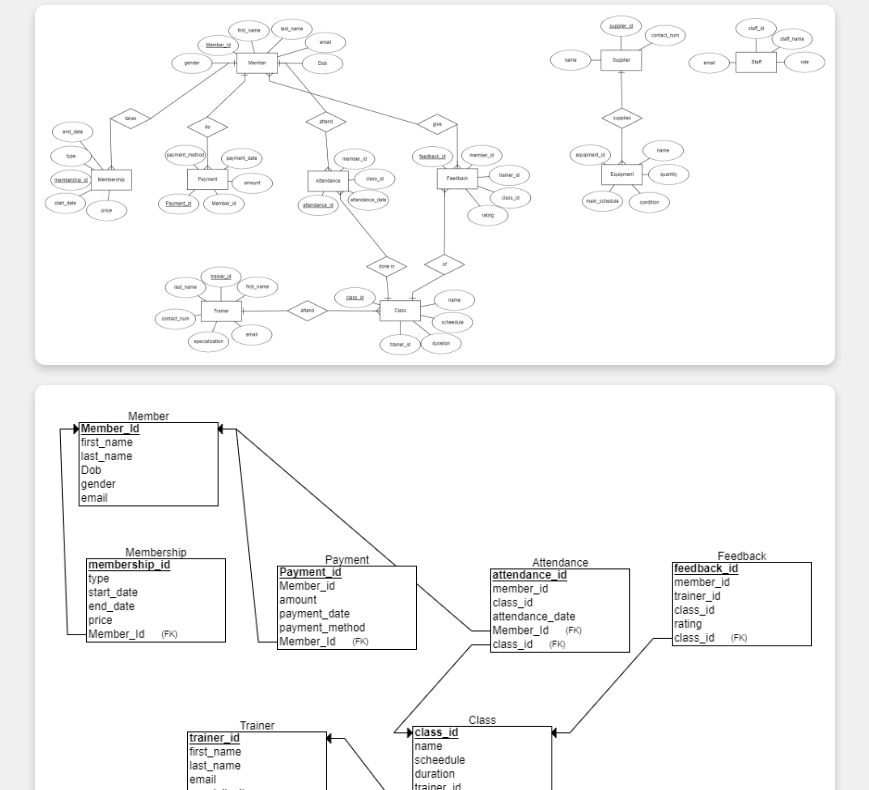
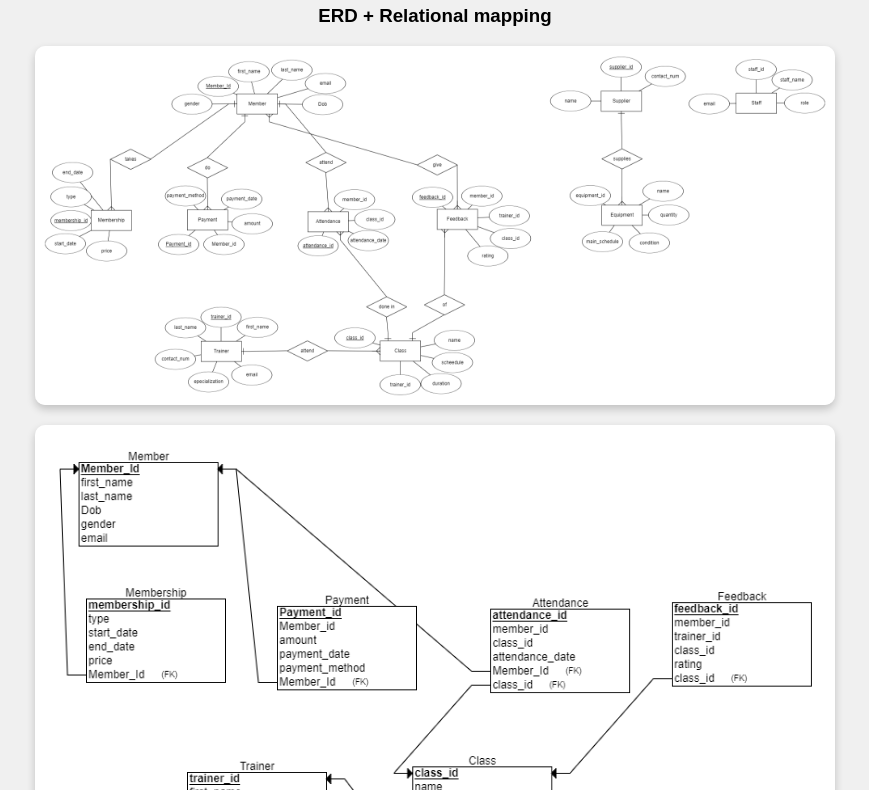
Before and after one commit to AbubakarTechy/DB-phase-2, a plain HTML site: page index.html in a window 1280 px wide. Shown: the part 93-883 px from the top of the page, without its empty margins (205-1074 px from the left). Drawn offline with Linux system fonts and the light colour scheme.

Commit message:
Update index.html

```diff
--- a/index.html
+++ b/index.html
@@ -3,12 +3,13 @@
 <head>
     <meta charset="UTF-8">
     <meta name="viewport" content="width=device-width, initial-scale=1.0">
-    <title>Animated Pictures</title>
+    <title>Phase 2</title>
     <link rel="stylesheet" href="style.css">
 </head>
 <body>
     <div class="container">
         <h1>Phase 2:</h1>
+        <h3>ERD + Relational mapping </h3>
         <div class="image-wrapper">
             <img src="image.png" alt="Image 1" class="animated-image">
             <img src="r.png" alt="Image 2" class="animated-image">
```
